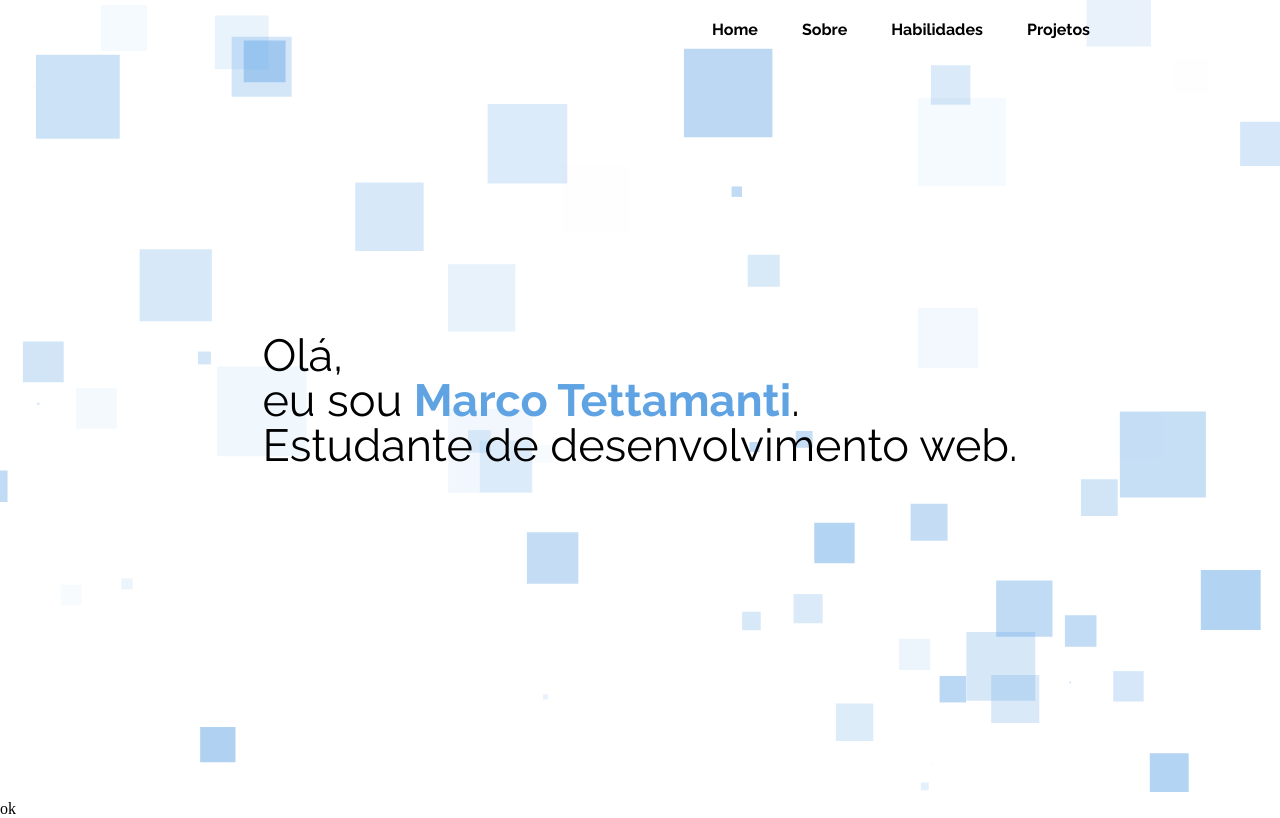
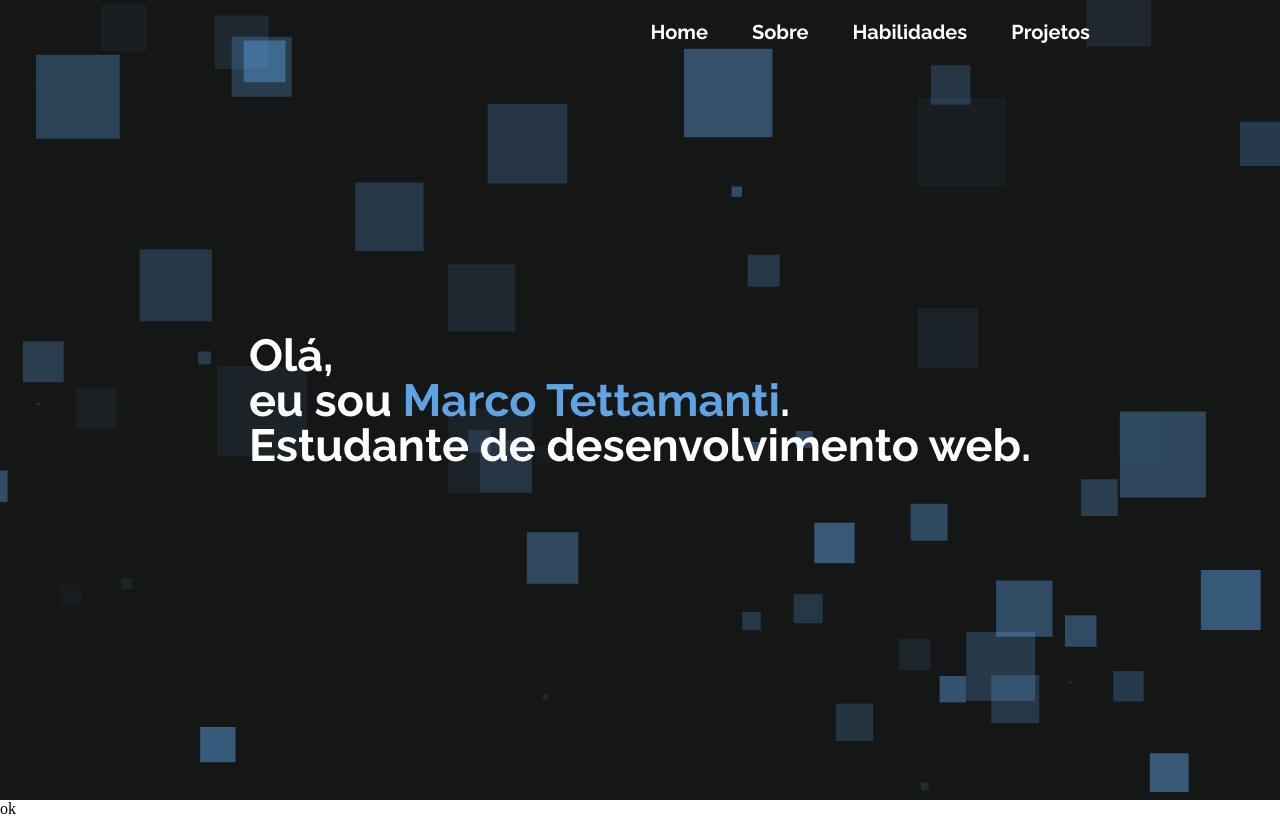
Before and after one commit to tettam/my-portfolio, a plain HTML site: page index.html in a window 1280 px wide. Drawn offline with nearby package versions, Linux system fonts and the light colour scheme.

Commit message:
Update color background

```diff
--- a/src/css/styles.css
+++ b/src/css/styles.css
@@ -9,7 +9,7 @@
 #particles-container {
   width: 100vw;
   height: 100vh;
-  background-color: #ffffff;
+  background-color: #151616;
   position: relative;
 }
 
@@ -17,7 +17,7 @@
   min-height: 100vh;
   width: 100vw;
   position: absolute;
-  color: black;
+  color: #ffffff;
   background-color: transparent;
   top: 0;
 }
@@ -40,7 +40,7 @@
 }
 
 .links a {
-  color: black;
+  color: #ffffff;
   font-family: 'Raleway', sans-serif;
   text-decoration: none;
   margin-left: 20px;
@@ -48,6 +48,7 @@
   font-weight: bold;
   border-bottom: 5px solid transparent;
   transition: 0.5s;
+  font-size: 20px;
 }
 
 .links a:hover{
@@ -69,6 +70,7 @@
   line-height: 45px;
   user-select: none;
   pointer-events: none;
+  font-weight: bold;
 }
 
 .highlight {
```
